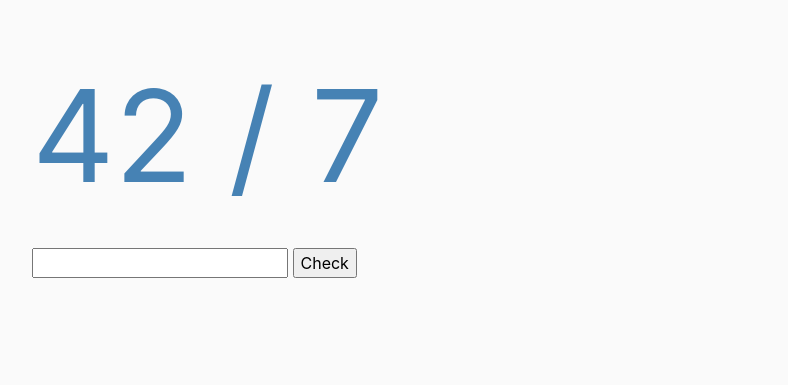
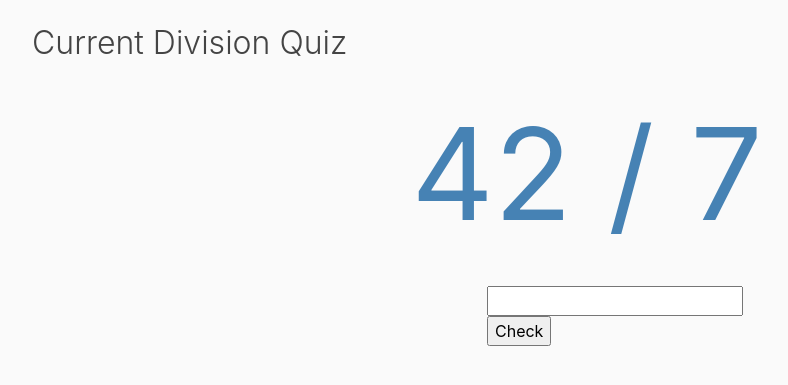
Before and after one commit to pdbartsch/parkland, a Flask app: page /divide in a window 1280 px wide. Shown: the part 56-441 px from the top of the page, without its empty margins (53-841 px from the left). Run offline with Flask 2, Linux system fonts and the light colour scheme; some libraries are stand-ins or nearby versions.

Commit message:
headings and css

```diff
--- a/parklandapp/routes.py
+++ b/parklandapp/routes.py
@@ -41,7 +41,11 @@
     session["problem"] = problem
 
     return render_template(
-        "quiz_multiply.html", problem=problem, solution=solution, form=form
+        "quiz_multiply.html",
+        problem=problem,
+        solution=solution,
+        form=form,
+        heading_text="Current Multiplication Quiz",
     )
 
 
@@ -67,6 +71,7 @@
             checked=checked,
             moveon=moveon,
             form=form,
+            heading_text="Current Multiplication Quiz",
         )
     else:
         return redirect(url_for("multiply"))
@@ -87,7 +92,11 @@
     session["problem"] = problem
 
     return render_template(
-        "quiz_divide.html", problem=problem, solution=solution, form=form
+        "quiz_divide.html",
+        problem=problem,
+        solution=solution,
+        form=form,
+        heading_text="Current Division Quiz",
     )
 
 
@@ -113,6 +122,7 @@
             checked=checked,
             moveon=moveon,
             form=form,
+            heading_text="Current Division Quiz",
         )
     else:
         return redirect(url_for("divide"))
@@ -134,4 +144,10 @@
         y = str(dividend_number)
         s = " / "
 
-    return render_template("math_flashcards.html", x=str(base_number), y=y, s=s)
+    return render_template(
+        "math_flashcards.html",
+        x=str(base_number),
+        y=y,
+        s=s,
+        heading_text="Current Math Flashcards",
+    )
--- a/parklandapp/static/main.css
+++ b/parklandapp/static/main.css
@@ -17,6 +17,11 @@
   color: STEELBLUE;
   font-size: 18px;
   font-weight: 400;
+}
+
+form {
+  margin: 0 auto;
+  width: 200px;
 }
 
 .bg-steel {
@@ -99,12 +104,14 @@
 
 
 .large {
+  text-align: center;
   color: STEELBLUE;
   font-size: 30px;
   font-size: 10vw;
 }
 
 .med {
+  text-align: center;
   color: rgb(64, 78, 90);
   font-size: 20px;
   font-size: 2vw;
--- a/parklandapp/templates/quiz_divide.html
+++ b/parklandapp/templates/quiz_divide.html
@@ -1,12 +1,13 @@
 {% extends 'layout.html' %} {% block subcontent %}
 
-<p class="large">{{ problem }}</p>
+<p class="large">{{ problem }}
 
 <form method="POST">
   {{ form.csrf_token }}
   {{ form.user_answer }}
   <input type="submit" value="Check" />
 </form>
+</p>
 
 {% if moveon %}
 <p class="med">
```
